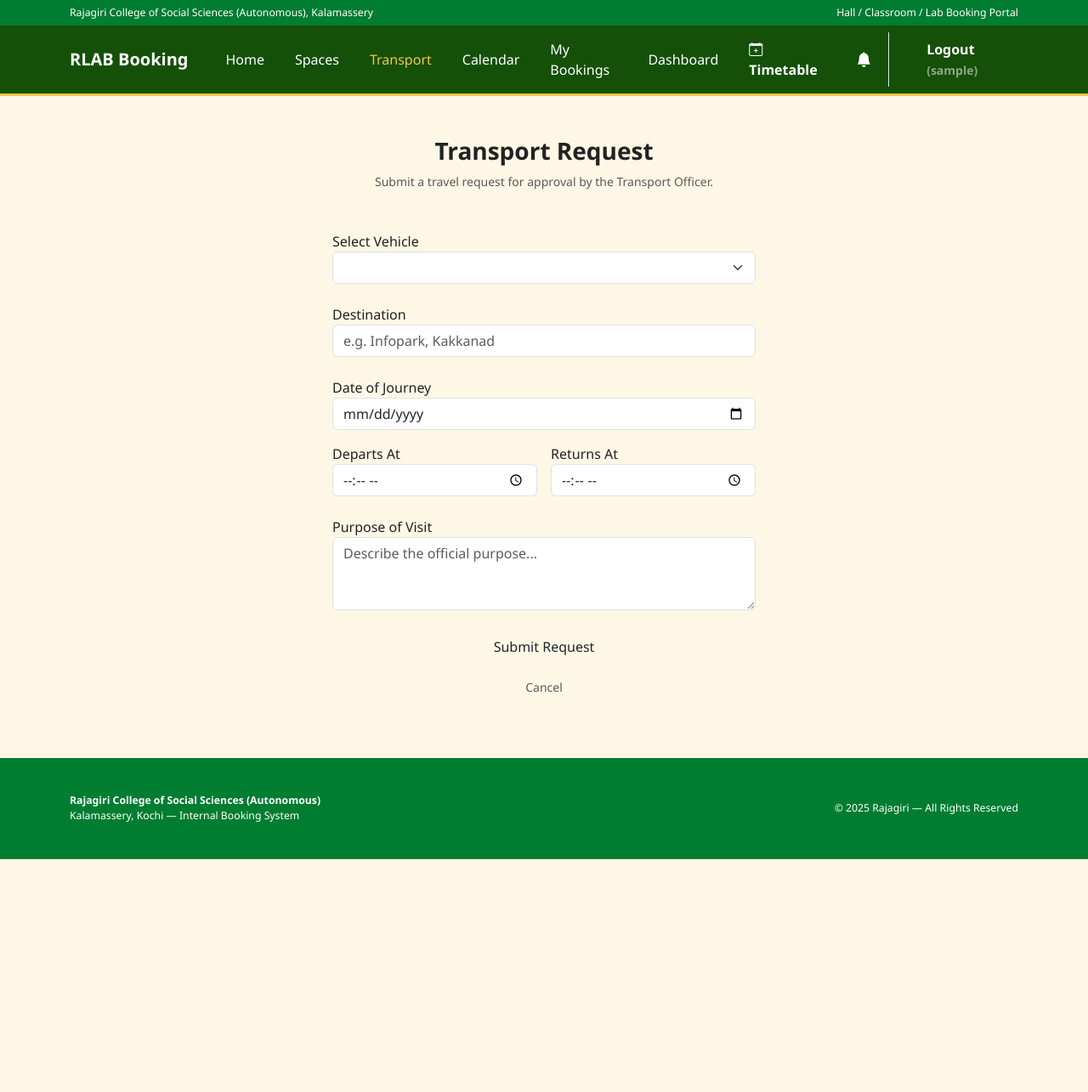
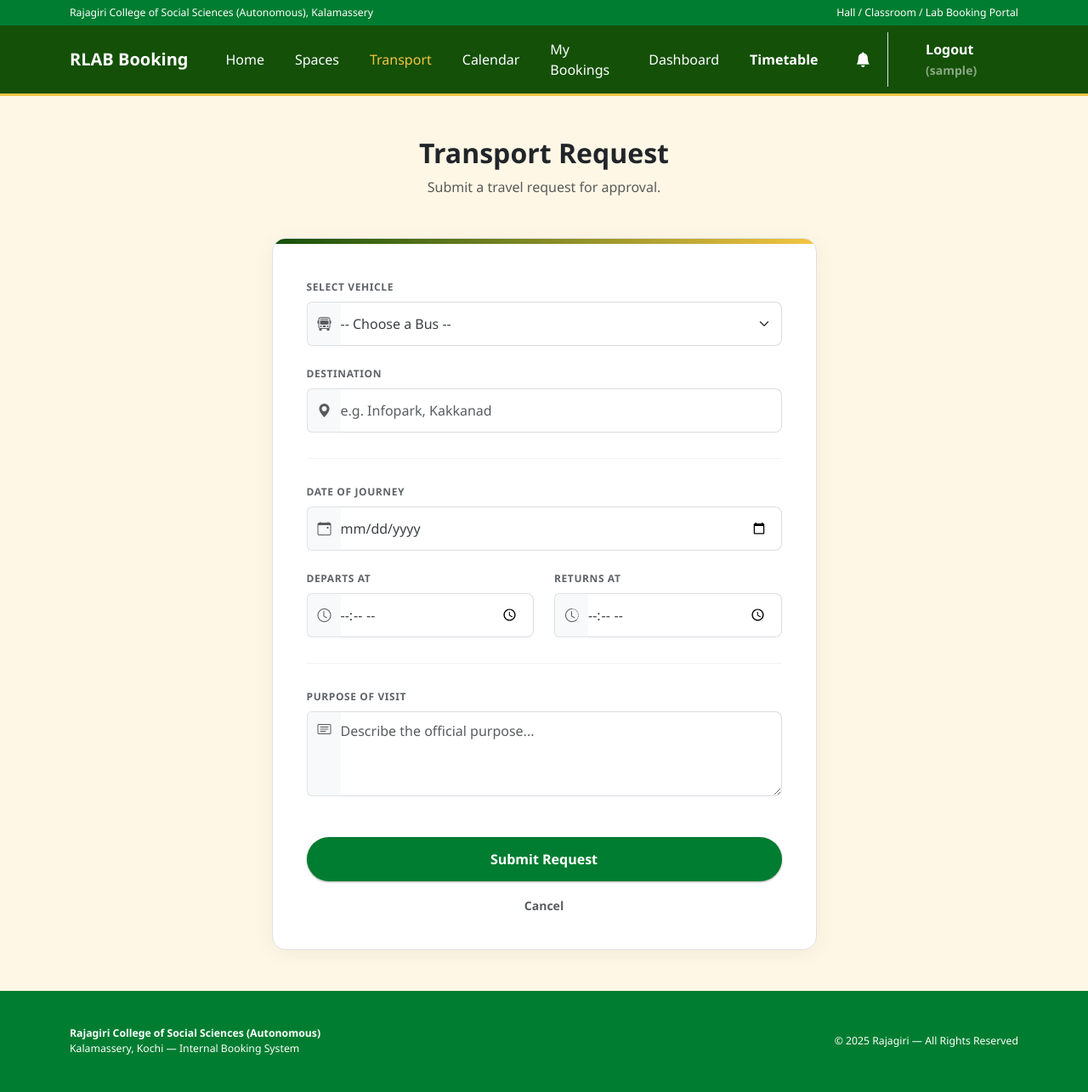
Before and after one commit to Merlin26022004/Rajagiri_Hall_Booking_System, a Django app: page /buses/book/ in a window 1280 px wide. Shown: the whole page at 85% size. Before the commit the page ends 1011 px from the top, so only its background shows below. Run offline with Django 5.2, Linux system fonts and the light colour scheme; the visitor is signed in with stand-in values (Sample User, id 1); data that the repository does not hold is empty.

Commit message:
Updated Design changes in bus booking

```diff
--- a/core/templates/base.html
+++ b/core/templates/base.html
@@ -64,7 +64,7 @@
 
                     <li class="nav-item">
                         <a class="nav-link text-warning fw-semibold" href="{% url 'upload_timetable' %}">
-                            <i class="bi bi-calendar-plus me-1"></i>Timetable
+                            Timetable
                         </a>
                     </li>
                     {% endif %}
--- a/core/templates/book_bus.html
+++ b/core/templates/book_bus.html
@@ -2,20 +2,25 @@
 {% block content %}
 <div class="container py-5">
     <div class="row justify-content-center">
-        <div class="col-md-6">
+        <div class="col-lg-7">
 
-            <div class="text-center mb-4">
-                <h3 class="fw-bold">Transport Request</h3>
-                <p class="text-muted small">Submit a travel request for approval by the Transport Officer.</p>
+            <div class="text-center mb-5">
+                <h2 class="fw-bold text-dark">Transport Request</h2>
+                <p class="text-muted">Submit a travel request for approval.</p>
             </div>
 
-            <div class="card-modern p-4">
-                <form method="post">
+            <div class="card-google position-relative overflow-hidden">
+                <div class="position-absolute top-0 start-0 w-100" style="height: 6px; background: linear-gradient(90deg, var(--rajagiri-maroon) 0%, var(--rajagiri-gold) 100%);"></div>
+
+                <form method="post" class="mt-2">
                     {% csrf_token %}
 
                     <div class="mb-4">
-                        <label class="form-label-modern">Select Vehicle</label>
-                        <select name="bus_id" class="form-select form-control-modern" required>
+                        <label class="label-material">Select Vehicle</label>
+                        <div class="input-group">
+                            <span class="input-group-text bg-light border-end-0 text-muted"><i class="bi bi-bus-front"></i></span>
+                            <select name="bus_id" class="form-select form-control-material border-start-0 ps-0" required>
+                                <option value="" disabled selected>-- Choose a Bus --</option>
                                 {% for bus in buses %}
                                 <option value="{{ bus.id }}">
                                     {{ bus.name }} ({{ bus.capacity }} Seats) - {{ bus.number_plate }}
@@ -25,42 +30,72 @@
                                 {% endfor %}
                             </select>
                         </div>
+                    </div>
 
                     <div class="mb-4">
-                        <label class="form-label-modern">Destination</label>
-                        <input type="text" name="destination" class="form-control form-control-modern" placeholder="e.g. Infopark, Kakkanad" required>
-                    </div>
-
-                    <div class="row g-3 mb-4">
-                        <div class="col-12">
-                            <label class="form-label-modern">Date of Journey</label>
-                            <input type="date" name="date" class="form-control form-control-modern" required>
-                        </div>
-                        <div class="col-6">
-                            <label class="form-label-modern">Departs At</label>
-                            <input type="time" name="start_time" class="form-control form-control-modern" required>
-                        </div>
-                        <div class="col-6">
-                            <label class="form-label-modern">Returns At</label>
-                            <input type="time" name="end_time" class="form-control form-control-modern" required>
+                        <label class="label-material">Destination</label>
+                        <div class="input-group">
+                            <span class="input-group-text bg-light border-end-0 text-muted"><i class="bi bi-geo-alt-fill"></i></span>
+                            <input type="text" name="destination" class="form-control form-control-material border-start-0 ps-0" placeholder="e.g. Infopark, Kakkanad" required>
                         </div>
                     </div>
 
-                    <div class="mb-4">
-                        <label class="form-label-modern">Purpose of Visit</label>
-                        <textarea name="purpose" class="form-control form-control-modern" rows="3" placeholder="Describe the official purpose..." required></textarea>
+                    <div class="section-divider"></div>
+
+                    <div class="row g-4 mb-4">
+                        <div class="col-md-12">
+                            <label class="label-material">Date of Journey</label>
+                            <div class="input-group">
+                                <span class="input-group-text bg-light border-end-0 text-muted"><i class="bi bi-calendar-event"></i></span>
+                                <input type="date" id="journeyDate" name="date" class="form-control form-control-material border-start-0 ps-0" required>
+                            </div>
+                        </div>
+                        <div class="col-md-6">
+                            <label class="label-material">Departs At</label>
+                            <div class="input-group">
+                                <span class="input-group-text bg-light border-end-0 text-muted"><i class="bi bi-clock"></i></span>
+                                <input type="time" name="start_time" class="form-control form-control-material border-start-0 ps-0" required>
+                            </div>
+                        </div>
+                        <div class="col-md-6">
+                            <label class="label-material">Returns At</label>
+                            <div class="input-group">
+                                <span class="input-group-text bg-light border-end-0 text-muted"><i class="bi bi-clock-history"></i></span>
+                                <input type="time" name="end_time" class="form-control form-control-material border-start-0 ps-0" required>
+                            </div>
+                        </div>
                     </div>
 
-                    <button type="submit" class="btn btn-modern-primary w-100">
+                    <div class="section-divider"></div>
+
+                    <div class="mb-5">
+                        <label class="label-material">Purpose of Visit</label>
+                        <div class="input-group">
+                            <span class="input-group-text bg-light border-end-0 text-muted pt-2 align-items-start"><i class="bi bi-card-text"></i></span>
+                            <textarea name="purpose" class="form-control form-control-material border-start-0 ps-0" rows="3" style="height: auto; min-height: 100px;" placeholder="Describe the official purpose..." required></textarea>
+                        </div>
+                    </div>
+
+                    <button type="submit" class="btn btn-google w-100 mb-3">
                         Submit Request
                     </button>
 
-                    <div class="text-center mt-3">
-                        <a href="{% url 'bus_list' %}" class="small text-decoration-none text-muted">Cancel</a>
+                    <div class="text-center">
+                        <a href="{% url 'bus_list' %}" class="text-decoration-none text-muted small fw-bold">Cancel</a>
                     </div>
                 </form>
             </div>
         </div>
     </div>
 </div>
+
+<script>
+    document.addEventListener('DOMContentLoaded', function() {
+        const dateInput = document.getElementById('journeyDate');
+        if (dateInput) {
+            const today = new Date().toISOString().split('T')[0];
+            dateInput.setAttribute('min', today);
+        }
+    });
+</script>
 {% endblock %}
```
Lines whose indentation alone changed are shown as unchanged.
